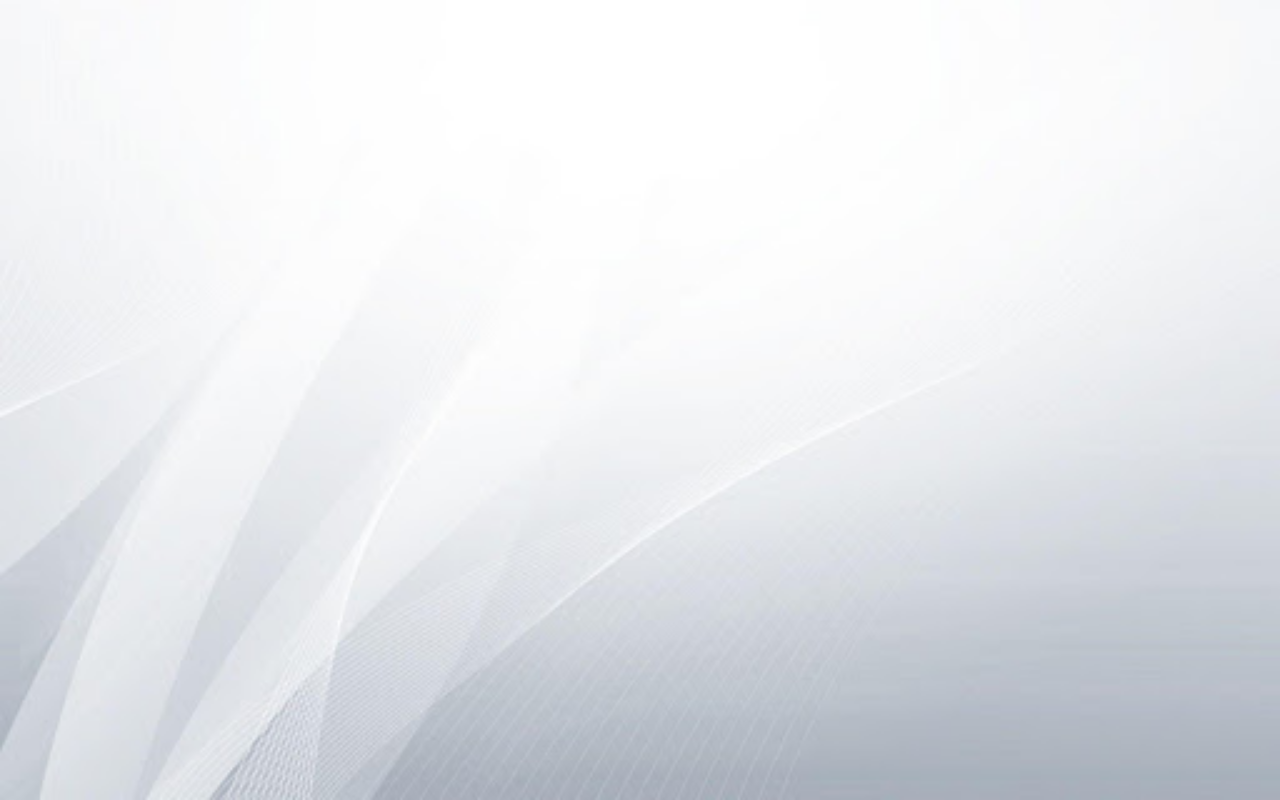
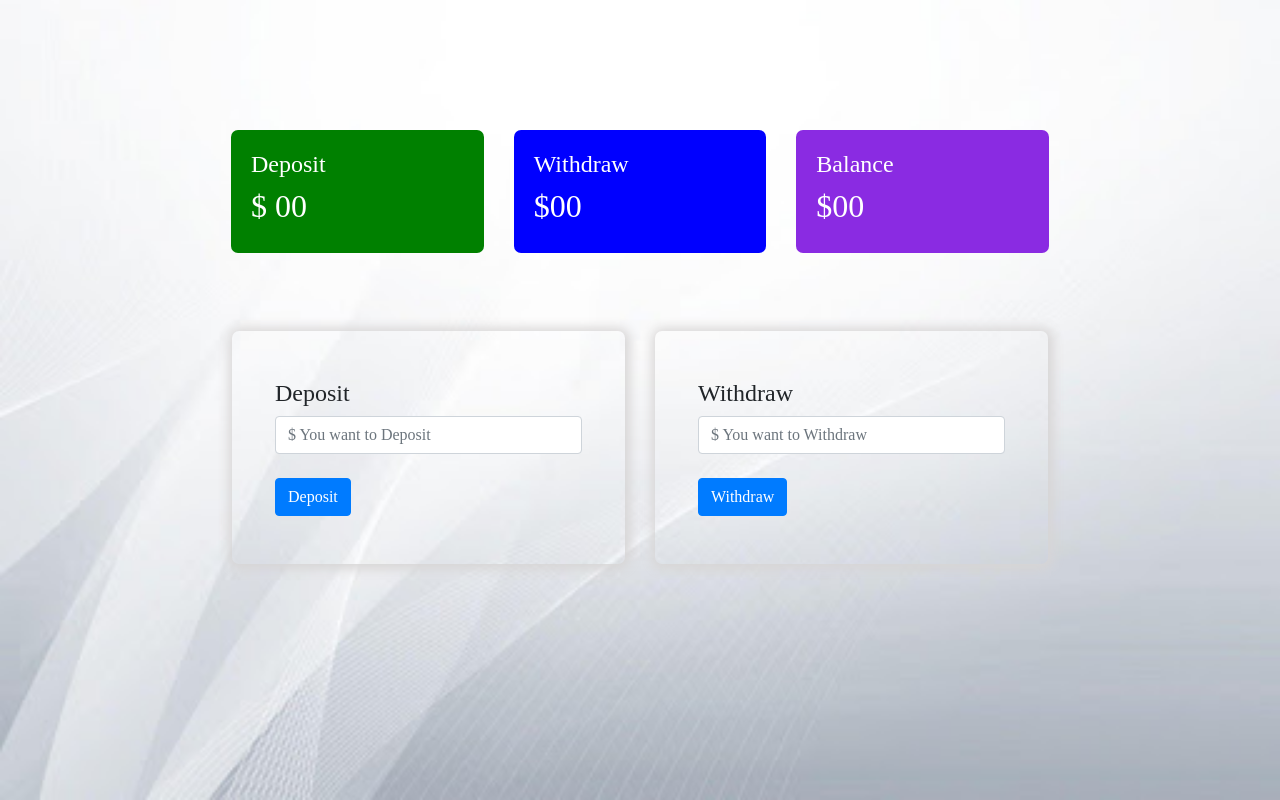
Before and after one commit to borhan365/my-bank, a plain HTML site: page index.html in a window 1280 px wide. Both pictures are taken after a click on the button "Enter your Switch Bank". Drawn offline with nearby package versions, Linux system fonts and the light colour scheme; a web font is replaced by a local one.

Commit message:
all ok but javascript are not working!

```diff
--- a/index.html
+++ b/index.html
@@ -19,21 +19,86 @@
         </div>
     </div>
 
+    <!-- Secend Section || Transaction history -->
+    <section id="main_transaction">
+        <section class="transaction">
+            <div class="container">
+                <div class="row">
+                    <div class="col-md-4">
+                        <div class="deposit">
+                            <h4>Deposit</h4>
+                            <h2>$ <span id="currentDeposit">00</span></h2>
+                        </div>
+                    </div>
+                    <div class="col-md-4">
+                        <div class="withdraw">
+                            <h4>Withdraw</h4>
+                            <h2>$00</h2>
+                        </div>
+                    </div>
+                    <div class="col-md-4">
+                        <div class="balance">
+                            <h4>Balance</h4>
+                            <h2>$00</h2>
+                        </div>
+                    </div>
+                </div>
+            </div>
+        </section>
+
+        <section>
+            <!-- input Area -->
+            <div class="input_area">
+                <div class="container">
+                    <div class="row">
+                        <div class="col-md-6">
+                            <div class="input_details_main">
+                                <h4>Deposit</h4>
+                                <input id="depositAmount" class="form-control" placeholder="$ You want to Deposit" type="text" name="" id="">
+                                <br><button id="addDeposit" class="btn btn-primary">Deposit</button>
+                            </div>
+                        </div>
+                        <div class="col-md-6">
+                            <div class="input_details_main">
+                                <h4>Withdraw</h4>
+                                <input class="form-control" placeholder="$ You want to Withdraw" type="text" name="" id="">
+                                <br><button class="btn btn-primary">Withdraw</button>
+                            </div>
+                        </div>
+                    </div>
+                </div>
+            </div>
+        </section>
+    </section>
+
+    <script>
+
+        // Login Button handler
+        const loginBtn = document.getElementById("login");
+        loginBtn.addEventListener("click", function(){
+            const loginArea = document.getElementById("myBank_Area");
+            loginArea.style.display = "none";
+
+            const getLoginDiv = document.getElementById("main_transaction");
+            getLoginDiv.style.display = "block";
+        })
+
+        // Deposit button event handler
+        const depositBtn = document.getElementById("addDeposit");
+        depositBtn.addEventListener("click", function(){
+            const depositAmounts = document.getElementById("depositAmount").value;
+            const depositNumber = parseFloat("depositAmount");
+
+            const currentDeposit = document.getElementById("currentDeposit").innerText;
+            const currectDepositNumber = parseFloat(currentDeposit);
+            const totalDeposit = depositNumber + currectDepositNumber;
+
+
+            document.getElementById("currentDeposit").innerText = totalDeposit;
 
 
 
-
-    <script>
-
-        const submitBtn = document.getElementById("login");
-        submitBtn.addEventListener("click", function(){
-            const hideMainContent = document.getElementById("myBank_Area");
-            hideMainContent.style.display = "none";
         })
-
-
-
-
     </script>
 
 
--- a/style.css
+++ b/style.css
@@ -11,6 +11,9 @@ body{
     background-repeat: no-repeat;
     background-size: cover;
 }
+#myBank_Area{
+
+}
 .submit_area{
     width: 80%;
     margin: 0px auto;
@@ -19,3 +22,35 @@ body{
     border-radius: 7px;
     box-shadow: 1px 1px 12px 4px #d7d5d5;
 }
+#main_transaction{
+    display: none;
+}
+.transaction{
+    padding: 0 116px;
+    margin-top: 30px;
+}
+.deposit, .withdraw, .balance{
+    padding: 20px;
+    border-radius: 7px;
+    color: white;
+}
+.deposit{
+    background: green;
+}
+.withdraw{
+    background: blue;
+}
+.balance{
+    background: blueviolet;
+}
+
+/* Input Area */
+.input_area{
+    padding: 29px 117px;
+}
+.input_details_main{
+    padding: 48px 43px;
+    margin-top: 49px;
+    border-radius: 7px;
+    box-shadow: 1px 1px 12px 4px #d7d5d5;
+}
```
